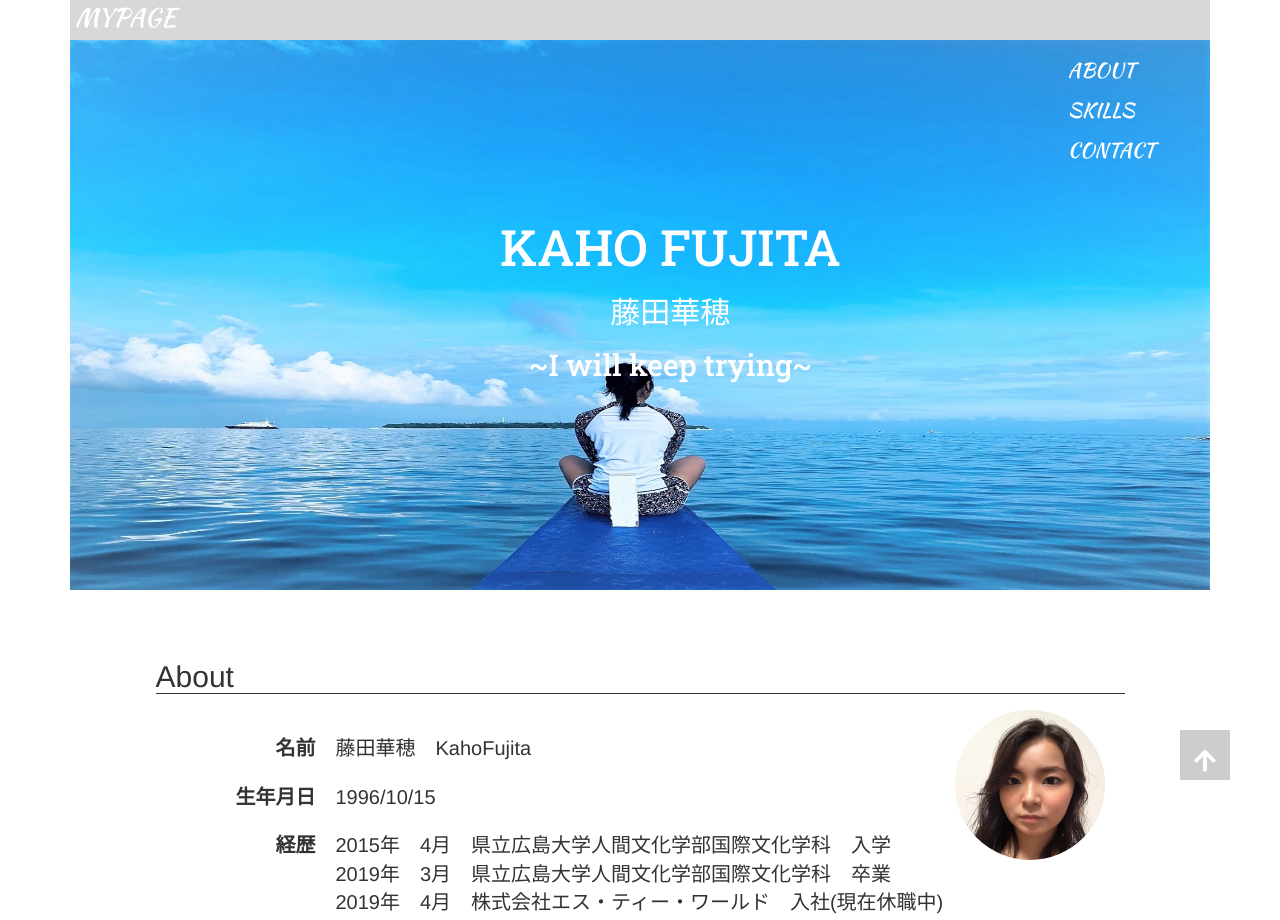
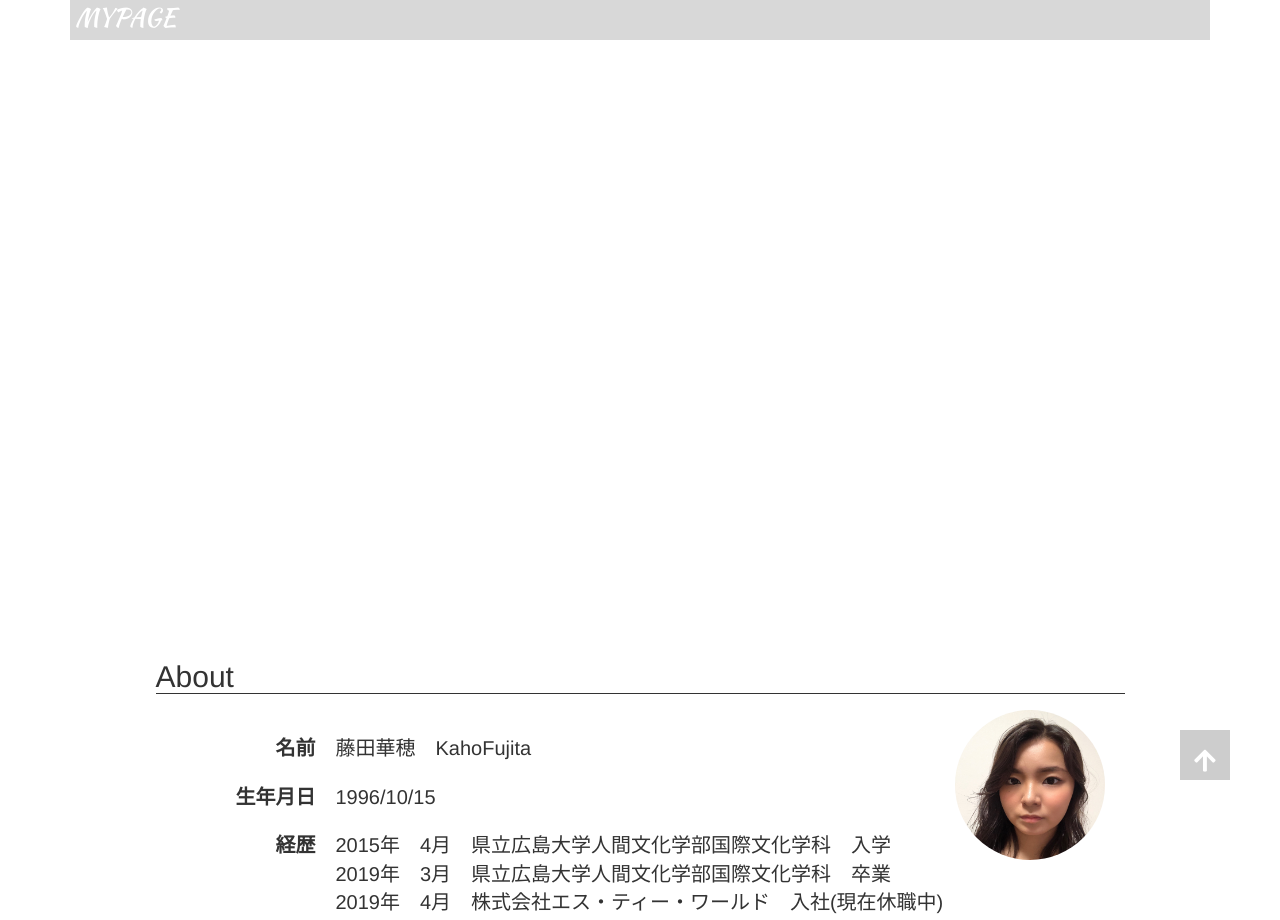
Before and after one commit to KHqv4sn1/portfolio-FujitaKaho, a plain HTML site: page index.html in a window 1280 px wide. Shown: the top 920 px of the page. Drawn offline with nearby package versions, Linux system fonts and the light colour scheme.

Commit message:
Update index.html

```diff
--- a/index.html
+++ b/index.html
@@ -38,8 +38,6 @@
     <div class="container">
 
         <div class="main">
-
-            <img class="top-img" src="img/top.jpg">
 
             <div class="menu">
                 <ul>
```
